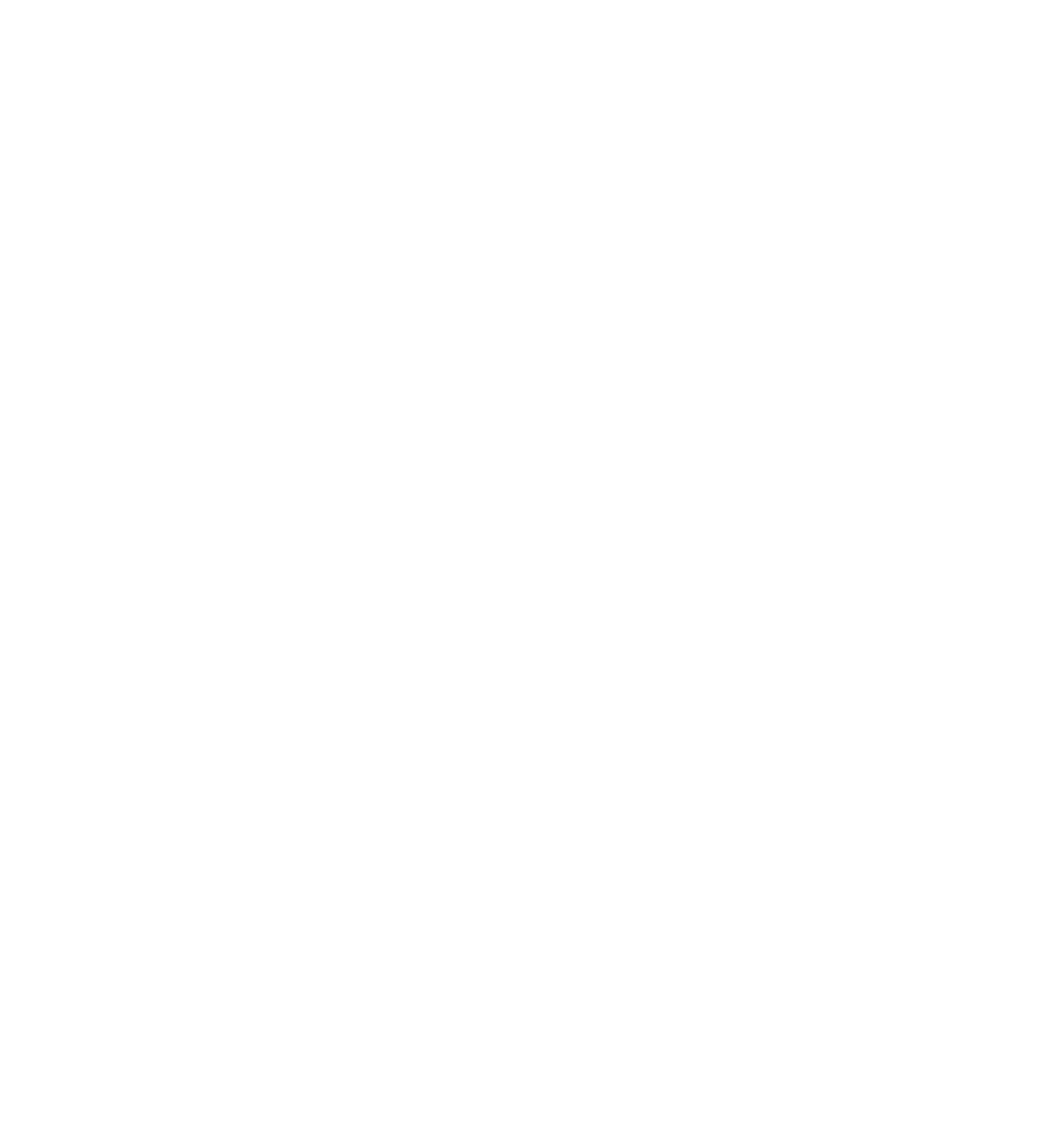
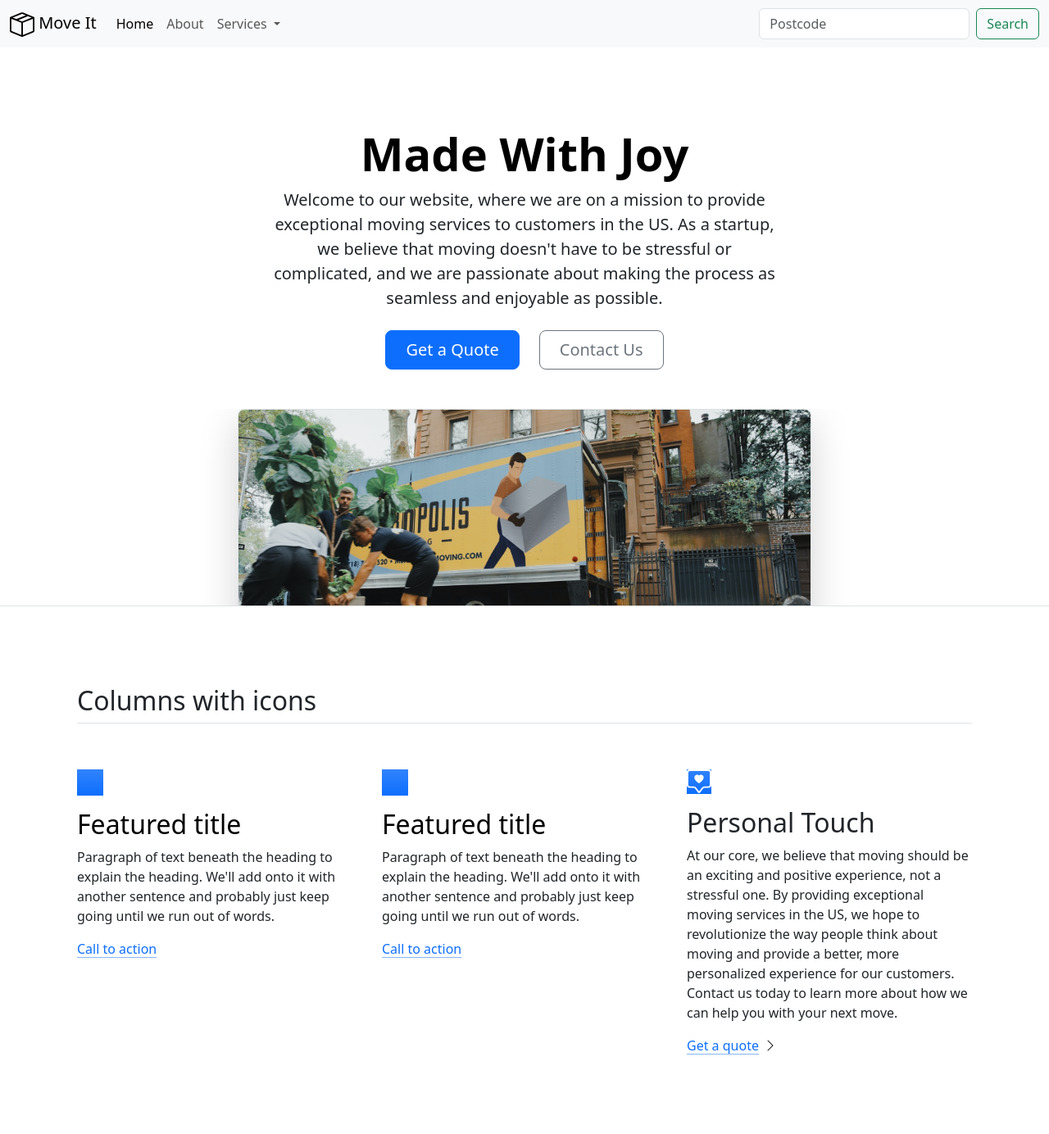
Before and after one commit to RobertRiceJR/2024WebDev, a plain HTML site: page 11.2 Bootstrap Components/index.html in a window 1280 px wide. Shown: the whole page at 82% size. Before the commit the page ends 800 px from the top, so only its background shows below. Drawn offline with nearby package versions, Linux system fonts and the light colour scheme.

Commit message:
2/4 BootStrap Final

```diff
--- a/11.2 Bootstrap Components/index.html
+++ b/11.2 Bootstrap Components/index.html
@@ -13,8 +13,103 @@
 </head>
 
 <body>
+  <nav class="navbar navbar-expand-lg bg-body-tertiary">
+    <div class="container-fluid">
+      <a class="navbar-brand" href="#" ><img src="./box-seam.svg" alt="moveit brand" height="30"> Move It</a>
+      <button class="navbar-toggler" type="button" data-bs-toggle="collapse" data-bs-target="#navbarSupportedContent" aria-controls="navbarSupportedContent" aria-expanded="false" aria-label="Toggle navigation">
+        <span class="navbar-toggler-icon"></span>
+      </button>
+      <div class="collapse navbar-collapse" id="navbarSupportedContent">
+        <ul class="navbar-nav me-auto mb-2 mb-lg-0">
+          <li class="nav-item">
+            <a class="nav-link active" aria-current="page" href="#">Home</a>
+          </li>
+          <li class="nav-item">
+            <a class="nav-link" href="#">About</a>
+          </li>
+          <li class="nav-item dropdown">
+            <a class="nav-link dropdown-toggle" href="#" role="button" data-bs-toggle="dropdown" aria-expanded="false">
+              Services
+            </a>
+            <ul class="dropdown-menu">
+              <li><a class="dropdown-item" href="#">Action</a></li>
+              <li><a class="dropdown-item" href="#">Another action</a></li>
+              <li><hr class="dropdown-divider"></li>
+              <li><a class="dropdown-item" href="#">Something else here</a></li>
+            </ul>
+          </li>
+        </ul>
+        <form class="d-flex" role="search">
+          <input class="form-control me-2" type="search" placeholder="Postcode" aria-label="Search">
+          <button class="btn btn-outline-success" type="submit">Search</button>
+        </form>
+      </div>
+    </div>
+  </nav>
 
+  <div class="px-4 pt-5 my-5 text-center border-bottom">
+    <h1 class="display-4 fw-bold text-body-emphasis">Made With Joy</h1>
+    <div class="col-lg-6 mx-auto">
+      <p class="lead mb-4">Welcome to our website, where we are on a mission to provide exceptional moving services to customers in the US. As a startup, we believe that moving doesn't have to be stressful or complicated, and we are passionate about making the process as seamless and enjoyable as possible.
+      </p>
+      <div class="d-grid gap-2 d-sm-flex justify-content-sm-center mb-5">
+        <button type="button" class="btn btn-primary btn-lg px-4 me-sm-3">Get a Quote</button>
+        <button type="button" class="btn btn-outline-secondary btn-lg px-4">Contact Us</button>
+      </div>
+    </div>
+    <div class="overflow-hidden" style="max-height: 30vh;">
+      <div class="container px-5">
+        <img src="./moving-van.jpg" class="img-fluid border rounded-3 shadow-lg mb-4" alt="Example image" width="700" height="500" loading="lazy">
+      </div>
+    </div>
+  </div>
 
+  <div class="container px-4 py-5" id="featured-3">
+    <h2 class="pb-2 border-bottom">Columns with icons</h2>
+    <div class="row g-4 py-5 row-cols-1 row-cols-lg-3">
+      <div class="feature col">
+        <div class="feature-icon d-inline-flex align-items-center justify-content-center text-bg-primary bg-gradient fs-2 mb-3">
+          <svg class="bi" width="1em" height="1em"><use xlink:href="#collection"></use></svg>
+        </div>
+        <h3 class="fs-2 text-body-emphasis">Featured title</h3>
+        <p>Paragraph of text beneath the heading to explain the heading. We'll add onto it with another sentence and probably just keep going until we run out of words.</p>
+        <a href="#" class="icon-link">
+          Call to action
+          <svg class="bi"><use xlink:href="#chevron-right"></use></svg>
+        </a>
+      </div>
+      <div class="feature col">
+        <div class="feature-icon d-inline-flex align-items-center justify-content-center text-bg-primary bg-gradient fs-2 mb-3">
+          <svg class="bi" width="1em" height="1em"><use xlink:href="#people-circle"></use></svg>
+        </div>
+        <h3 class="fs-2 text-body-emphasis">Featured title</h3>
+        <p>Paragraph of text beneath the heading to explain the heading. We'll add onto it with another sentence and probably just keep going until we run out of words.</p>
+        <a href="#" class="icon-link">
+          Call to action
+          <svg class="bi"><use xlink:href="#chevron-right"></use></svg>
+        </a>
+      </div>
+
+      <div class="feature col">
+        <div
+          class="feature-icon d-inline-flex align-items-center justify-content-center text-bg-primary bg-gradient fs-2 mb-3">
+          <img src="./chat-square-heart.svg" alt="chat-square-heart" height="30">
+        </div>
+        <h3 class="fs-2">Personal Touch</h3>
+        <p>At our core, we believe that moving should be an exciting and positive experience, not a stressful one. By
+          providing
+          exceptional moving services in the US, we hope to revolutionize the way people think about moving and provide
+          a better,
+          more personalized experience for our customers. Contact us today to learn more about how we can help you with
+          your next
+          move.</p>
+        <a href="#" class="icon-link">
+          Get a quote
+          <img src="./chevron-right.svg" alt="chevron-right">
+        </a>
+      </div>
+
+<script src="https://cdn.jsdelivr.net/npm/bootstrap@5.3.2/dist/js/bootstrap.bundle.min.js" integrity="sha384-C6RzsynM9kWDrMNeT87bh95OGNyZPhcTNXj1NW7RuBCsyN/o0jlpcV8Qyq46cDfL" crossorigin="anonymous"></script>
 </body>
 
 </html>
```
